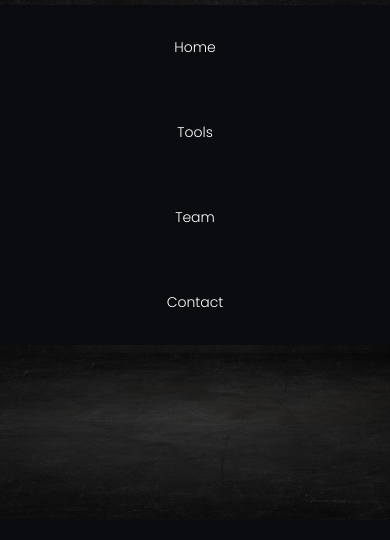
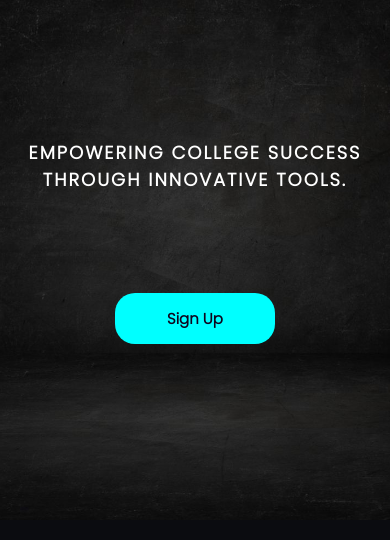
Before and after one commit to JP3ra/FocusPal-Wad-Project, a website: page static/index.html in a window 390 px wide. Shown: the part 71-611 px from the top of the page. Drawn offline with nearby package versions, Linux system fonts and the light colour scheme.

Commit message:
update to styles.css

```diff
--- a/static/css/styles.css
+++ b/static/css/styles.css
@@ -503,7 +503,6 @@ form button:hover{
 }
 
 
-
 @media (max-width: 830px) {
     .heading1 {
         font-size: 40px;
@@ -519,7 +518,7 @@ form button:hover{
         font-size: 20px;
     }
 
-
+/*
     nav ul {
         background-color: black;
         position: fixed;
@@ -533,30 +532,30 @@ form button:hover{
         justify-content: space-around;
         transition: 1s;
         gap: 0;
-    }
+    }*/
 
     .navbar {
         position: absolute;
         top: 100%;
         right: 0;
         left: 0;
-        display: flex;
-        flex-direction: column;
-        background: #0B0c10;
-        text-align: center;
+        display:none ;
         transition: all .40s ease;
     }
 
-    .navbar a {
+    /* .navbar a {
         display: block;
         padding: 1rem;
         margin: 1rem;
-    }
+    } */ */
 
     /* .navbar.active {
         top: 100%;
     } */
 
+    ul{
+        visibility: hidden;
+    }
 
 
 
```
